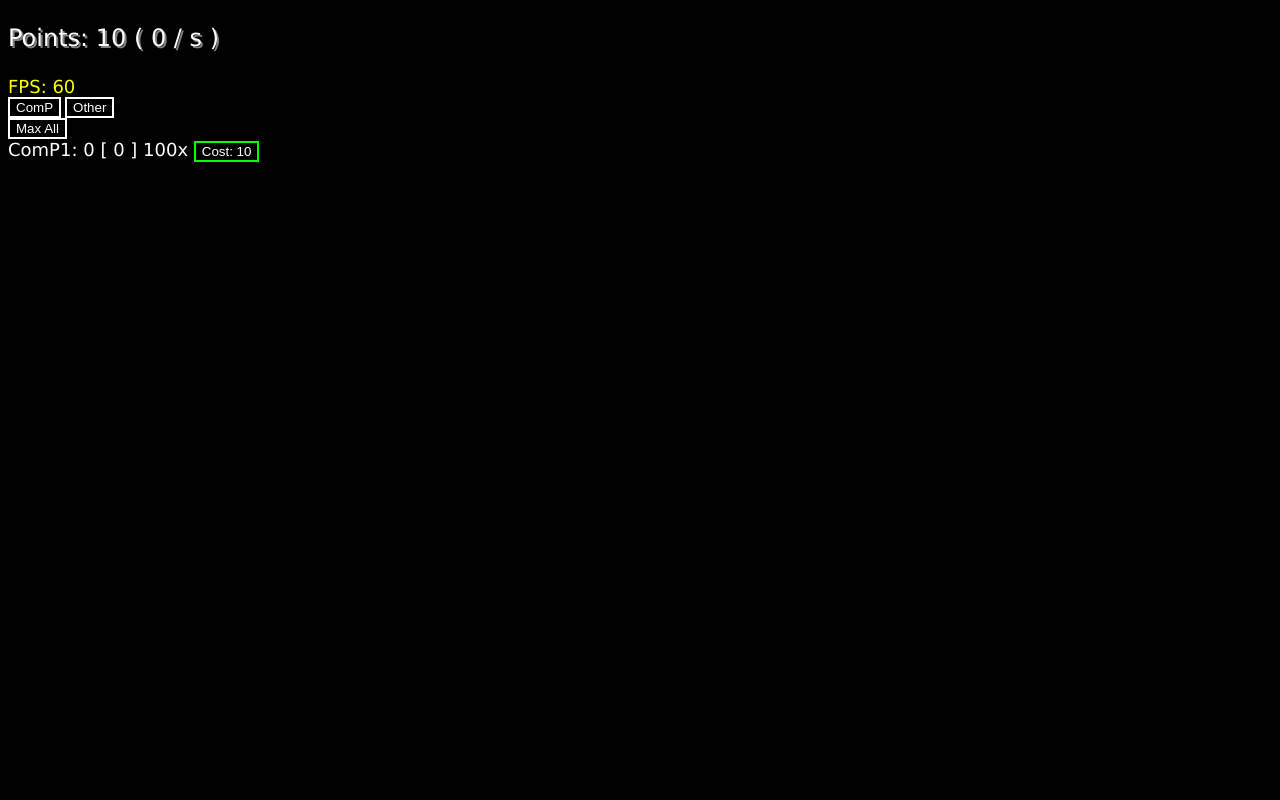
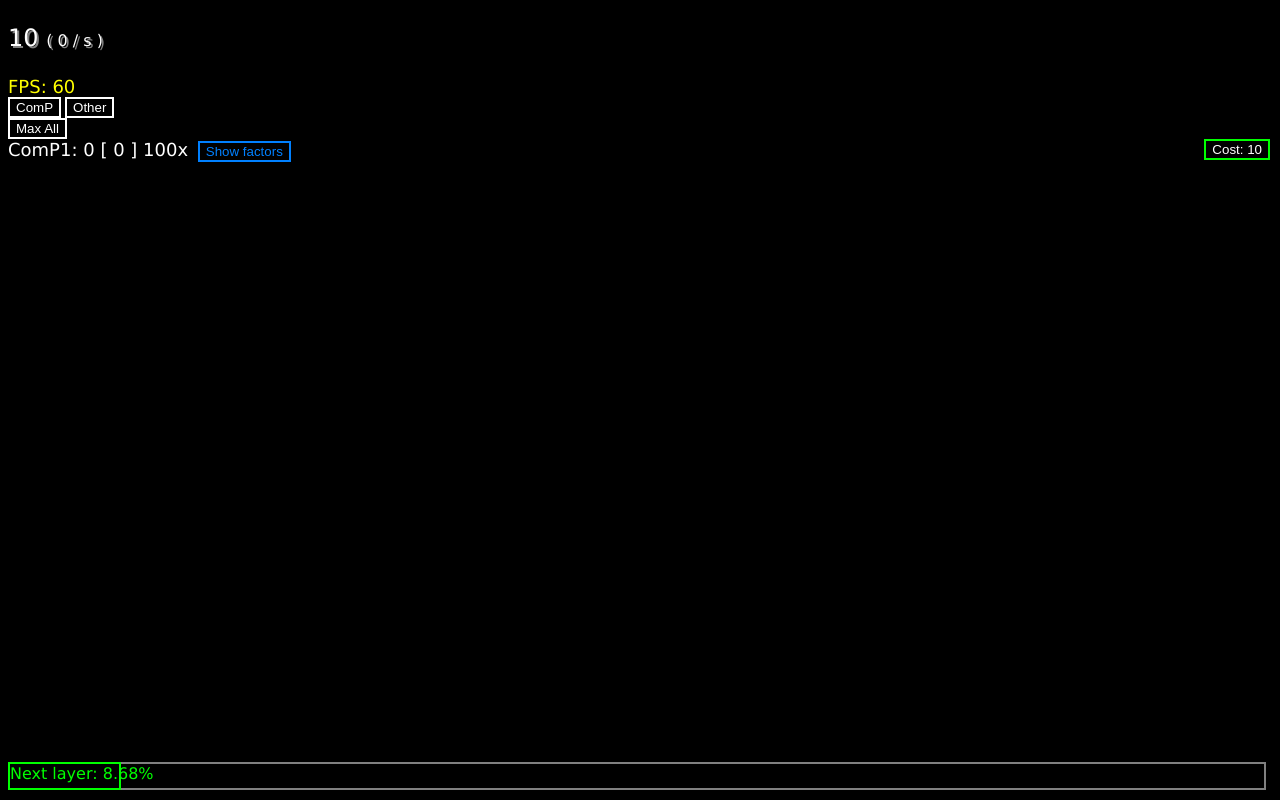
Before and after one commit to QnoraeT/Incremental_again, a plain HTML site: page index.html in a window 1280 px wide. Drawn offline with Linux system fonts and the light colour scheme.

Commit message:
many html + css things, redesign i guess

```diff
--- a/index.html
+++ b/index.html
@@ -45,6 +45,10 @@
             <button id="maxAll" onclick="maxAllComPS();">Max All</button>
             <!--Generator html code autogenerated in the html.js file-->
         </div>
+        <div class="w3-container w3-center" id="progBars">
+            <div id="progBarBase" class="w3-container" style="height:24px;width:98%"></div>
+            <div id="progressBar1" class="w3-container" style="height:24px;width:1%"></div>
+        </div>
         <script src="src/utils/break_eternity.min.js"></script>
         <script src="src/utils/utils.js"></script>
         <script src="src/ComP.js"></script>
--- a/src/ComP.js
+++ b/src/ComP.js
@@ -11,6 +11,7 @@ class ComP
         this._multi = new Decimal(1);
         this._index = index;
         this._updateCost();
+        this._factors = [];
     }
 
     get cost()
@@ -59,17 +60,36 @@ class ComP
 
     _updateMultiplier()
     {
+        this._factors = [];
         this._multi = new Decimal(1);
-        if (this._bought.gte(2))
-            this._multi = this._multi.mul(compBM.pow(this._bought.sub(1)));
-
-        if (this._index == 1)
-            this._multi = this._multi.mul(10).pow(simplify.OP.effect);
-        if (this._index == 2)
-            this._multi = this._multi.mul(4).pow(1.584962500721156);
-        if (inChallenge.length == 0)
+        if (this._bought.gte(2)){
+            this._multi = this._multi.mul(compBM.pow(this._bought.sub(1)))
+            this._factors.push("<br> Buy Multiplier (Total): x" + format(compBM.pow(this._bought.sub(1)),true,2) + "  (" + format(this._multi,true) + "x)")
+        }
+        if (this._index == 1){
+            this._multi = this._multi.mul(10)
+            this._factors.push("<br> ComP1 Bonus: x" + format(new Decimal(10),true,2) + "  (" + format(this._multi,true) + "x)")
+            this._multi = this._multi.pow(simplify.OP.effect)
+            this._factors.push("<br> ComP1 Bonus: ^" + format(simplify.OP.effect,true,3) + "  (" + format(this._multi,true) + "x)")
+        }
+        if (this._index == 2){
+            this._multi = this._multi.mul(4)
+            this._factors.push("<br> ComP2 Bonus: x" + format(new Decimal(4),true,2) + "  (" + format(this._multi,true) + "x)")
+            this._multi = this._multi.pow(1.584962500721156)
+            this._factors.push("<br> ComP2 Bonus: ^" + format(new Decimal(1.584962500721156),true,3) + "  (" + format(this._multi,true) + "x)")
+        }
+        if (inChallenge.length == 0 && simplify.main.simplifyStat.gt(0)){
             this._multi = this._multi.mul(simplify.main.simplifyStat.add(1).root(new Decimal(this._index)));
+            this._factors.push("<br> Simplified amount: x" + format(simplify.main.simplifyStat.add(1).root(new Decimal(this._index)),true,2) + "  (" + format(this._multi,true) + "x)")
+        }
+        if (simplify.MP.effect.gt(1)){
         this._multi = this._multi.mul(simplify.MP.effect);
+        this._factors.push("<br> MP Effect: x" + format(simplify.MP.effect,true) + "  (" + format(this._multi,true) + "x)")
+        }
+        if (simplify.PP.effect.gt(1)){
+            this._multi = this._multi.mul(simplify.PP.effect);
+            this._factors.push("<br> PP Effect: x" + format(simplify.PP.effect,true) + "  (" + format(this._multi,true) + "x)")
+            }
     }
 
     _updateCost()
--- a/src/html.js
+++ b/src/html.js
@@ -5,7 +5,7 @@ for (let comp = 1; comp <= 8; ++comp)
     document.getElementById("comp").appendChild(div);
 
     let name = document.createElement("p");
-    name.innerHTML = "ComP" + comp + ": ";
+    name.innerHTML = "  ComP" + comp + ": ";
     name.id = "gen-comp" + comp + "-name";
     name.classList.add("text");
     div.appendChild(name);
@@ -27,7 +27,22 @@ for (let comp = 1; comp <= 8; ++comp)
     buyButton.class = "compNo";
     buyButton.classList.add("compNo");
     buyButton.classList.add("Unscaled");
+    buyButton.classList.add("buttonRight");
     div.appendChild(buyButton);
+
+    let button2 = document.createElement("button");
+    button2.id = "gen-comp" + comp + "-breakdown";
+    button2.onclick = () => expandComPMULTI(comp);
+    button2.class = "ceMul";
+    button2.classList.add("ceMul");
+    div.appendChild(button2);
+
+    let mbreakdown = document.createElement("p");
+    mbreakdown.id = "gen-comp" + comp + "-mbd";
+    mbreakdown.class = "text";
+    mbreakdown.classList.add("text");
+    mbreakdown.classList.add("compMultBreakdown");
+    div.appendChild(mbreakdown);
 
     //document.getElementById("comp").appendChild(document.createElement("br"));
 }
--- a/src/init.js
+++ b/src/init.js
@@ -8,6 +8,9 @@ let totalTime = 0; // timespeed doesn't affect this
 let gameTime = new Decimal(0); // timespeed will affect this (totalGameTime)
 let timeSpeed = new Decimal(1);
 let tab = [0,0,0];
+let expandMultComP = 0;
+let progressBar = new Decimal(0);
+let progressBarText = "";
 let simplify = {
     "main": {
         simplifyEnergy: new Decimal(0),
--- a/src/main.js
+++ b/src/main.js
@@ -14,6 +14,7 @@ for (let [index, comp] of Object.entries(comps)){
     document.getElementById("gen-comp" + index + "-cost").innerHTML = "Cost: " + format(comp.cost);
     document.getElementById("gen-comp" + index + "-multi").innerHTML = format(comp.multi) + "x ";
     document.getElementById("gen-comp" + index + "-amount").innerHTML = format(comp.trueamount) + ", ";
+    document.getElementById("gen-comp" + index + "-breakdown").innerHTML = "Show factors";
     document.getElementById("gen-comp" + index).style.display = index > compVisible ? "none" : "block";
 }
 document.getElementById("simpEXP1b").innerHTML = "Allocate all SE into PP."
@@ -29,7 +30,7 @@ function switchTab(t,id)
 function getSimplifyGain()
 {
     let temp
-    temp = simplify.main.SEExp.pow(totalPointsInSimplify.log(simplify.main.simplifyReq).sub(1)).floor();
+    temp = simplify.main.SEExp.pow(totalPointsInSimplify.log(simplify.main.simplifyReq).sub(1));
     return temp
 }
 
@@ -149,7 +150,7 @@ function simplifyXPtick(type,tickRate)
 
 function calcPointsPerSecond()
 {
-    return comps[1].trueamount.mul(comps[1].multi).mul(simplify.PP.effect);
+    return comps[1].trueamount.mul(comps[1].multi);
 }
 
 function simpUPG1Cost()
@@ -160,7 +161,7 @@ function simpUPG1Cost()
 
 function simplifyReset()
 {
-    simplify.main.simplifyEnergy=simplify.main.simplifyEnergy.add(getSimplifyGain())
+    simplify.main.simplifyEnergy=simplify.main.simplifyEnergy.add(getSimplifyGain().floor())
     simplify.main.simplifyStat=simplify.main.simplifyStat.add(1)
     compVisible = 1;
     points = new Decimal(10);
@@ -222,10 +223,30 @@ function calcCompxPerSecond(comp)
     return comps[comp + 1].trueamount.mul(comps[comp + 1].multi);
 }
 
+function getProgress(delta){ // progressBar = 0-1
+    let prev
+    if (totalPoints.lt(1e12)){
+        prev = totalPoints.add(1).log(1e12)
+        progressBarText = "Next layer: "
+    } else if (simplify.main.simplifyEnergy.lt(10)){
+        prev = simplify.main.simplifyEnergy.add(getSimplifyGain()).div(10)
+        progressBarText = "Next feature: "
+    }
+    if (prev.gte(1)){
+        prev = new Decimal(1)
+    }
+    progressBar = progressBar.mul(0.01 ** delta).add(prev.mul(1 - (0.01 ** delta)))
+
+}
+
 function hideShow(id, condition)
 {
     let x = document.getElementById(id);
     x.style.display = condition ? "block" : "none";
+}
+
+function expandComPMULTI(comp){
+    expandMultComP = (expandMultComP == comp) ? 0 : comp;
 }
 
 function maxAllComPS(){
@@ -272,8 +293,7 @@ function maxAllComPS(){
 
         totalPoints = totalPoints.add(calcPointsPerSecond().times(gameDelta));
         totalPointsInSimplify = totalPointsInSimplify.add(calcPointsPerSecond().times(gameDelta));
-
-
+        getProgress(delta)
         for (let comp = 1; comp <= 8; ++comp)
         {
             comps[comp].changeAmount(calcCompxPerSecond(comp).times(gameDelta));
@@ -284,6 +304,8 @@ function maxAllComPS(){
             document.getElementById("gen-comp" + comp + "-amount").innerHTML = format(comps[comp].trueamount) + " " + text;
             document.getElementById("gen-comp" + comp + "-cost").innerHTML = "Cost: " + format(comps[comp].cost);
             document.getElementById("gen-comp" + comp + "-multi").innerHTML = format(comps[comp].multi) + "x ";
+            tr = (expandMultComP == comp) ? comps[comp]._factors : "";
+            document.getElementById("gen-comp" + comp + "-mbd").innerHTML = tr;
             if (points.gte(comps[comp].cost)){
                 document.getElementById("gen-comp" + comp + "-cost").classList.replace("compNo", "compYes")
             } else {
@@ -296,16 +318,17 @@ function maxAllComPS(){
             }
         }
 
-        document.getElementById("points").innerHTML = "Points: " + format(points, true) + " ( " +format(calcPointsPerSecond(),true) + " / s )";
+        document.getElementById("points").innerHTML = format(points, true) + " <pps>( " + format(calcPointsPerSecond(),true) + " / s ) </pps>";
         document.getElementById("fps").innerHTML = "FPS: " + FPS;
-        document.getElementById("SER").innerHTML = "You will gain " + format(getSimplifyGain(), true) + " Simplify Energy. [ Next at " + format(new Decimal(10).pow(getSimplifyGain().add(1).log(10).div(simplify.main.SEExp.log(10)).add(1).mul(simplify.main.simplifyReq.log(10))).sub(totalPointsInSimplify), true) + " ]";
+        document.getElementById("SER").innerHTML = "You will gain " + format(getSimplifyGain().floor(), true) + " Simplify Energy. [ Next at " + format(new Decimal(10).pow(getSimplifyGain().floor().add(1).log(10).div(simplify.main.SEExp.log(10)).add(1).mul(simplify.main.simplifyReq.log(10))).sub(totalPointsInSimplify), true) + " ]";
         document.getElementById("SEUPG1").innerHTML = SimpUPG1[simplify.upgrades.simplifyMainUPG + 1] + " Cost: " + format(simpUPG1Cost(),true) + " Simplify Energy";
         document.getElementById("simpEnergy").innerHTML = "You have " + format(simplify.main.simplifyEnergy,true) + " Simplify Energy.";
         document.getElementById("simpEXP1").innerHTML = "You have " + format(simplify.PP.allocated,true) + " SE allocated to " + format(simplify.PP.trueValue, true, 1) + " PP, increasing overall gain by x" + format(simplify.PP.effect, true, 2) + ".";
         document.getElementById("simpEXP2").innerHTML = "You have " + format(simplify.MP.allocated,true) + " SE allocated to " + format(simplify.MP.trueValue, true, 1) + " MP, increasing all multipliers by x" + format(simplify.MP.effect, true, 2) + ".";
         document.getElementById("simpEXP3").innerHTML = "You have " + format(simplify.OP.allocated,true) + " SE allocated to " + format(simplify.OP.trueValue, true, 1) + " 1P, improving 1st mult power to ^" + format(simplify.OP.effect, true, 3) + ".";
         document.getElementById("simpEXP4").innerHTML = "You have " + format(simplify.DP.allocated,true) + " SE allocated to " + format(simplify.DP.trueValue, true, 1) + " DP, causing DM per buy to be x" + format(compBM, true, 3) + ".";
-
+        document.getElementById("progressBar1").innerHTML = progressBarText + Math.round(progressBar.toNumber()*10000)/100 + "%";
+        document.getElementById("progressBar1").style.width = progressBar.toNumber()*98 + "%";
         hideShow("comp", tab[0] == 0)
         hideShow("tab_other_stat", tab[0] == 1)
         hideShow("tab_simplify", totalPoints.gte(1e12))
--- a/styles.css
+++ b/styles.css
@@ -13,6 +13,10 @@ p {
   color: white;
   font-family: "Verdana";
   font-size: 18px;
+}
+
+pps {
+  font-size: 16px;
 }
 
 .text {
@@ -194,6 +198,18 @@ body {
   background-color: #006060;
 }
 
+.ceMul{
+  border: 2px solid #0080FF;
+  color: #0080FF;
+  background-color: black;
+  transition-duration: 0.2s;
+  margin-left: 4px
+}
+
+.ceMul:hover{
+  background-color: #003060;
+}
+
 .compNo{
   border: 2px solid #FF0000;
   cursor: not-allowed;
@@ -216,6 +232,36 @@ body {
   background-color: #006000;
 }
 
+.compMultBreakdown {
+  font-family: "Verdana";
+  font-size: 16px;
+  text-align: left;
+  text-shadow: 1px 1px #004080;
+  color: #0080FF;
+}
+
+#progressBar1 {
+  font-family: "Verdana";
+  font-size: 16px;
+  text-align: center;
+  color: #00FF00;
+  border: 2px solid #00FF00;
+  background-color: black;
+  overflow: visible;
+  white-space: nowrap;
+  bottom: 10px;
+  position: absolute;
+}
+
+#progBarBase {
+  text-align: center;
+  color: #808080;
+  border: 2px solid #808080;
+  background-color: black;
+  bottom: 10px;
+  position: absolute;
+}
+
 .Unscaled{
   color: white;
 }
@@ -235,3 +281,8 @@ body {
 .Scaled3{
   color: #3AFF4A;
 }
+
+.buttonRight{
+  position: absolute;
+  right: 10px;
+}
```
